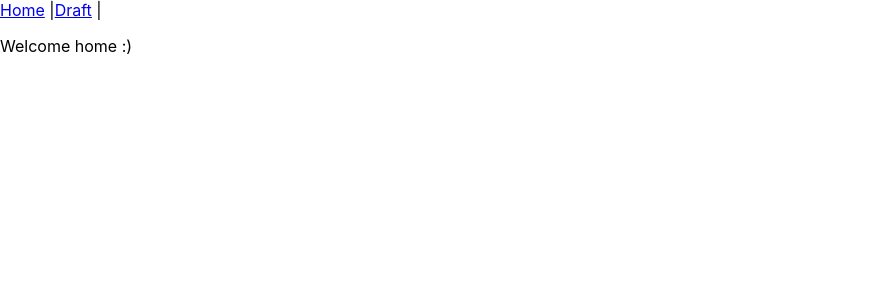
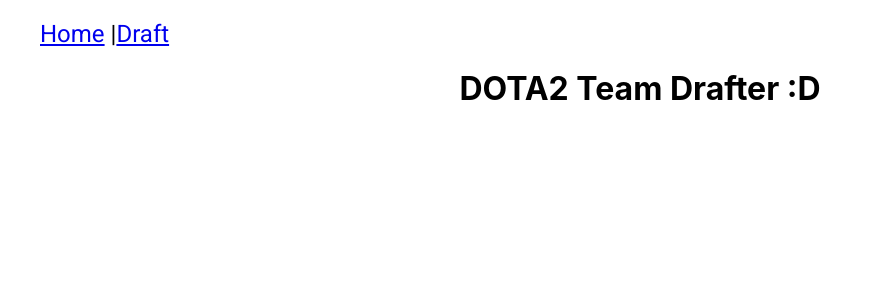
Before and after one commit to domlong/dota2-team-drafter, a React (Create React App) app: page / in a window 1280 px wide. Shown: the top 300 px of the page, without its empty margins (0-882 px from the left). Built offline with nearby package versions, Linux system fonts and the light colour scheme.

Commit message:
polishing

```diff
--- a/src/App.css
+++ b/src/App.css
@@ -40,3 +40,14 @@
 li {
   cursor: pointer;
 }
+
+.home-banner {
+    text-align:center;
+}
+
+.main-nav {
+  font-family: 'roboto';
+  font-size: x-large;
+  margin-top: 20px;
+  margin-left: 40px;
+}
--- a/src/App.js
+++ b/src/App.js
@@ -12,17 +12,13 @@
 function App() {
   return (
     <BrowserRouter>
-      <nav>
+      <nav className='main-nav'>
         <NavLink to="/">Home</NavLink> |
-        <NavLink to="/draft">Draft</NavLink> |
+        <NavLink to="/draft">Draft</NavLink>
       </nav>
       <Routes>
         <Route path="/" element={<Home />} />
-            {/* <Route index element={<Home />} /> */}
         <Route path="draft" element={<DraftPage />}/>
-            {/* <Route path=":teamId" element={<Team />} /> */}
-            {/* <Route path="new" element={<NewTeamForm />} /> */}
-            {/* <Route index element={<LeagueStandings />} /> */}
         <Route path="heroes/:heroId" element={<HeroDetails />} />
         <Route path="*" element={<NotFound />} />
       </Routes>
--- a/src/components/DraftPage.js
+++ b/src/components/DraftPage.js
@@ -233,7 +233,7 @@
         return <CircularProgress />
     }
     else return(
-        <Box sx={{ m: 5 }}>
+        <Box sx={{ ml:5, mr: 5, mt: 1 }}>
             <Stack direction="row" spacing={4}>
                 <Stack sx={{ maxWidth: '50%' }}>
                     <TextField id="filled-basic" label="search" variant="outlined" onChange={(e)=>setSearchTerm(e.target.value)} />
--- a/src/components/HeroCard.js
+++ b/src/components/HeroCard.js
@@ -30,10 +30,10 @@
                 alt={props.localized_name}
             />
             <CardContent>
-                <Typography sx={{ fontSize: 14 }} color="text.secondary" gutterBottom>
-                details go here
+                <Typography color="text.secondary" gutterBottom>
+                    {props.hero.attack_type}
                 </Typography>
-                <Typography sx={{ mb: 1.5 }} color="text.secondary">
+                <Typography sx={{ mb: 1 }} color="text.secondary">
                     {`win rate: ${props.hero.winRate}%`}
                 </Typography>
                 {roleChips}
--- a/src/components/HeroDetails.js
+++ b/src/components/HeroDetails.js
@@ -4,7 +4,7 @@
 import CardContent from '@mui/material/CardContent';
 import CardActions from '@mui/material/CardActions';
 import Typography from '@mui/material/Typography';
-import { Button, CircularProgress, Chip } from "@mui/material"
+import { Button, CircularProgress, Chip, Container, Stack } from "@mui/material"
 import { Link, useLocation } from "react-router-dom";
 import { useState, useEffect } from 'react';
 import * as items from '../items.json'
@@ -52,7 +52,8 @@
 
     return hero ? (
 
-        <div>
+        <Container>
+            <Stack direction="row" spacing={2}>
                 <Card variant="outlined" sx={{ maxWidth: 384 }}>
                     <CardHeader title={hero.localized_name} />
                     <CardMedia
@@ -79,8 +80,13 @@
                         </Link>
                     </CardActions>
                 </Card>
+                <div>
+                    <h3>Popular Items</h3>
                     {itemGrid}
                 </div>
+
+            </Stack>
+        </Container>
       ) : (
         <CircularProgress />
       );
--- a/src/components/Home.js
+++ b/src/components/Home.js
@@ -1,11 +1,12 @@
 import { Outlet } from "react-router-dom";
+import { Container } from '@mui/material';
 
 function Home() {
     return (
-        <div>
-            <p>Welcome home :)</p>
+        <Container>
+            <h1 className="home-banner">DOTA2 Team Drafter :D</h1>
             <Outlet />
-        </div>
+        </Container>
     )
 }
 
--- a/src/components/ItemGrid.js
+++ b/src/components/ItemGrid.js
@@ -1,11 +1,12 @@
-import * as React from 'react';
+// import * as React from 'react';
 import ImageList from '@mui/material/ImageList';
 import ImageListItem from '@mui/material/ImageListItem';
 import ImageListItemBar from '@mui/material/ImageListItemBar';
 
 export default function ItemGrid(props) {
   return (
-    <ImageList sx={{ width: 500, height: 450 }}>
+    // <ImageList sx={{ width: 500, height: 450 }}>
+    <ImageList cols={3}>
       {props.earlyItems.map((x) => {
         const item = Object.values(props.itemDb).find(i => i.id === parseInt(x))
         return (
```
Lines whose indentation alone changed are shown as unchanged.
